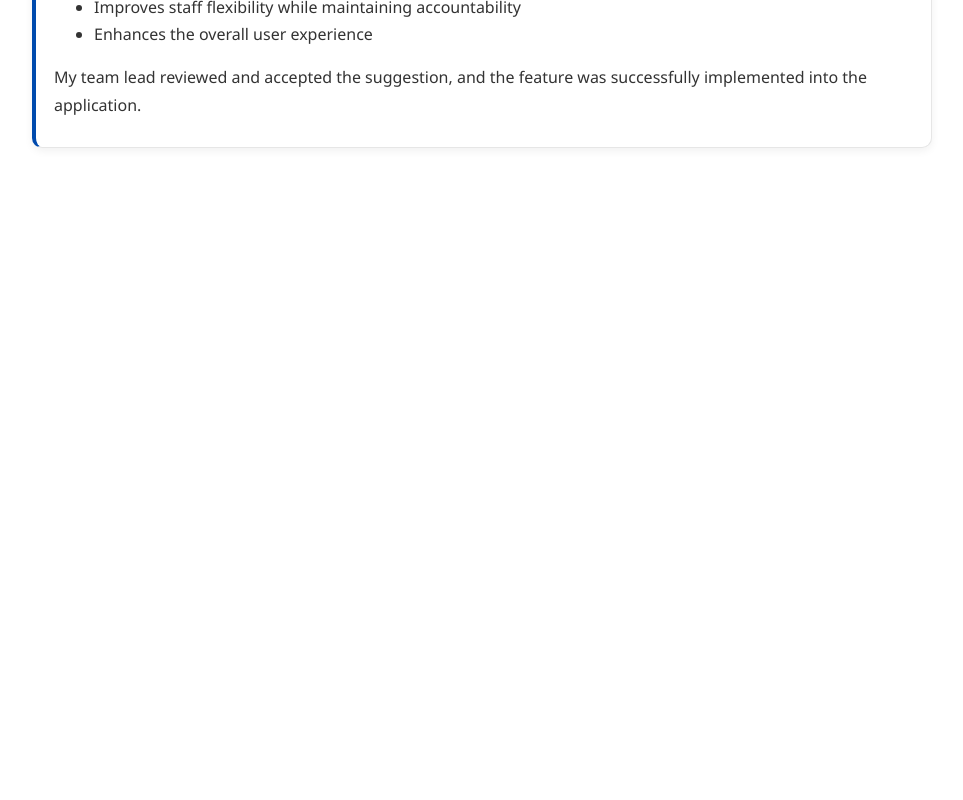
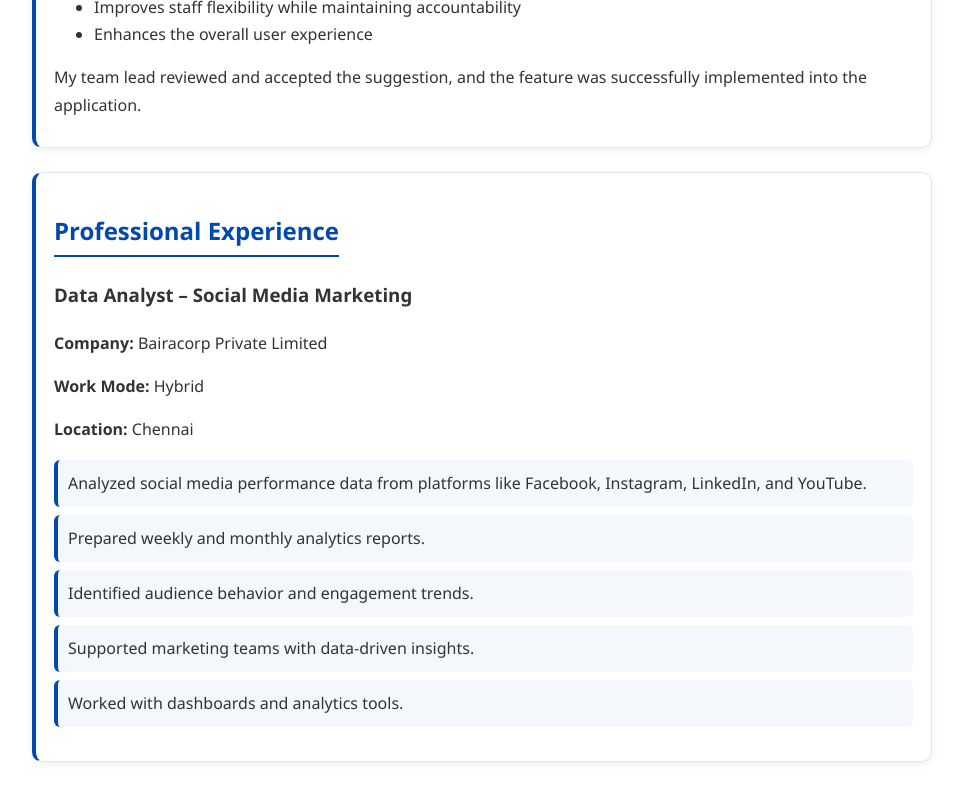
Before and after one commit to lokeshwari08/project1, a React (Create React App) app: page / in a window 1280 px wide. Shown: the part 1602-2402 px from the top of the page, without its empty margins (158-1121 px from the left). Before the commit the page ends 1844 px from the top, so only its background shows below. Built offline with nearby package versions, Linux system fonts and the light colour scheme.

Commit message:
Updated homepage and CSS styling

```diff
--- a/src/Components/Homepage.css
+++ b/src/Components/Homepage.css
@@ -59,7 +59,7 @@
 
 /* Education section container */
 .education {
-  background: #fff8f2; /* light cream background */
+  background: #ffffff; /* light cream background */
   border-left: 4px solid #004aad; /* blue accent bar on left */
   padding: 16px; /* space inside the box */
   border-radius: 8px; /* rounded corners */
@@ -157,3 +157,49 @@
   transform: translateX(5px); /* slide effect */
   background: #e9f1ff; /* light hover background */
 }
+/* ===============================
+   Experience Section Styling
+   =============================== */
+
+.experience {
+  background: #ffffff;
+  border: 1px solid #e6e6e6;
+  padding: 18px;
+  border-radius: 10px;
+  border-left: 4px solid #004aad;
+  box-shadow: 0px 3px 8px rgba(0, 0, 0, 0.06);
+  margin-bottom: 24px;
+}
+
+.experience h2 {
+  color: #004aad;
+  margin-bottom: 12px;
+  border-bottom: 2px solid #004aad;
+  display: inline-block;
+  padding-bottom: 4px;
+}
+
+.experience h3 {
+  margin-top: 10px;
+  color: #333;
+}
+
+.experience ul {
+  list-style: none;
+  padding: 0;
+}
+
+.experience li {
+  margin-bottom: 8px;
+  font-size: 1rem;
+  background: #f4f7fb;
+  padding: 10px;
+  border-left: 4px solid #004aad;
+  border-radius: 6px;
+  transition: transform 0.18s ease, background 0.18s ease;
+}
+
+.experience li:hover {
+  transform: translateX(5px);
+  background: #e9f1ff;
+}
--- a/src/Components/Homepage.js
+++ b/src/Components/Homepage.js
@@ -96,6 +96,23 @@ function Homepage() {
     into the application.
   </p>
       </section>
+      {/* Experience Section */}
+<section className="experience">
+  <h2>Professional Experience</h2>
+
+  <h3>Data Analyst – Social Media Marketing</h3>
+  <p><strong>Company:</strong> Bairacorp Private Limited</p>
+  <p><strong>Work Mode:</strong> Hybrid</p>
+  <p><strong>Location:</strong> Chennai</p>
+
+  <ul>
+    <li>Analyzed social media performance data from platforms like Facebook, Instagram, LinkedIn, and YouTube.</li>
+    <li>Prepared weekly and monthly analytics reports.</li>
+    <li>Identified audience behavior and engagement trends.</li>
+    <li>Supported marketing teams with data-driven insights.</li>
+    <li>Worked with dashboards and analytics tools.</li>
+  </ul>
+</section>
 
     </div>
   );
```
Also changed, not shown: 1 other file (tests, documents, lock files or other folders).
